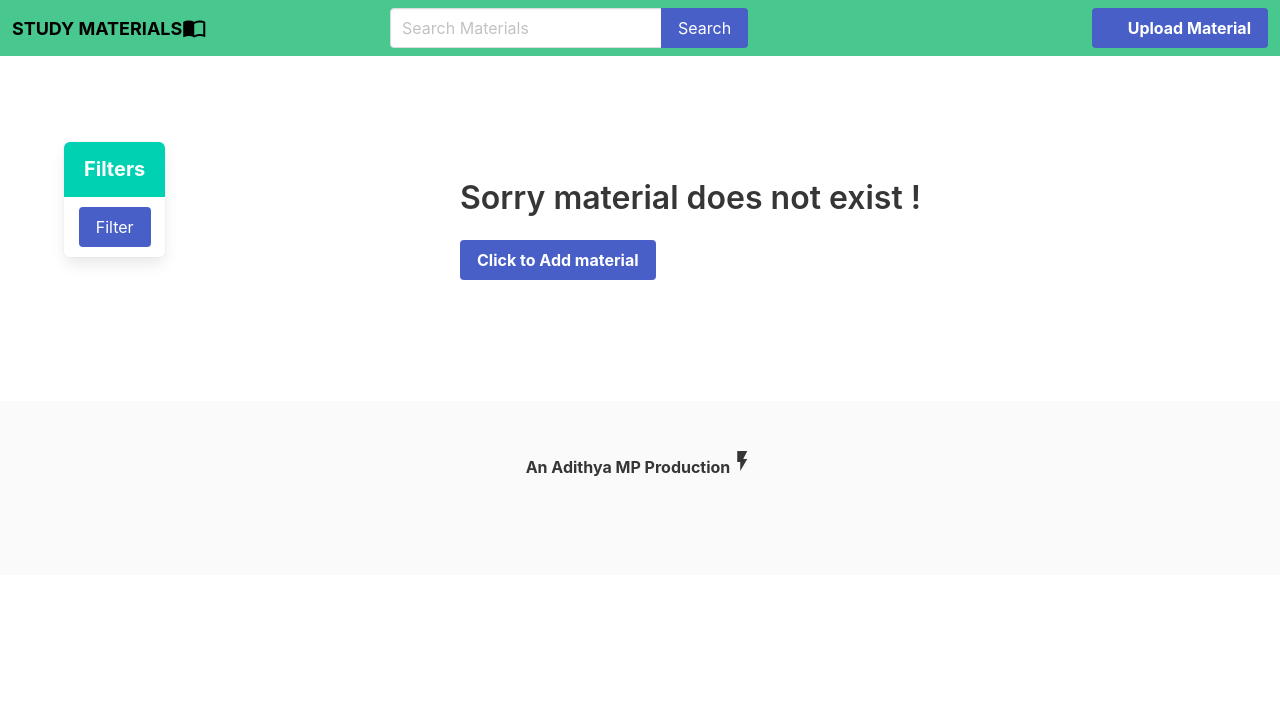
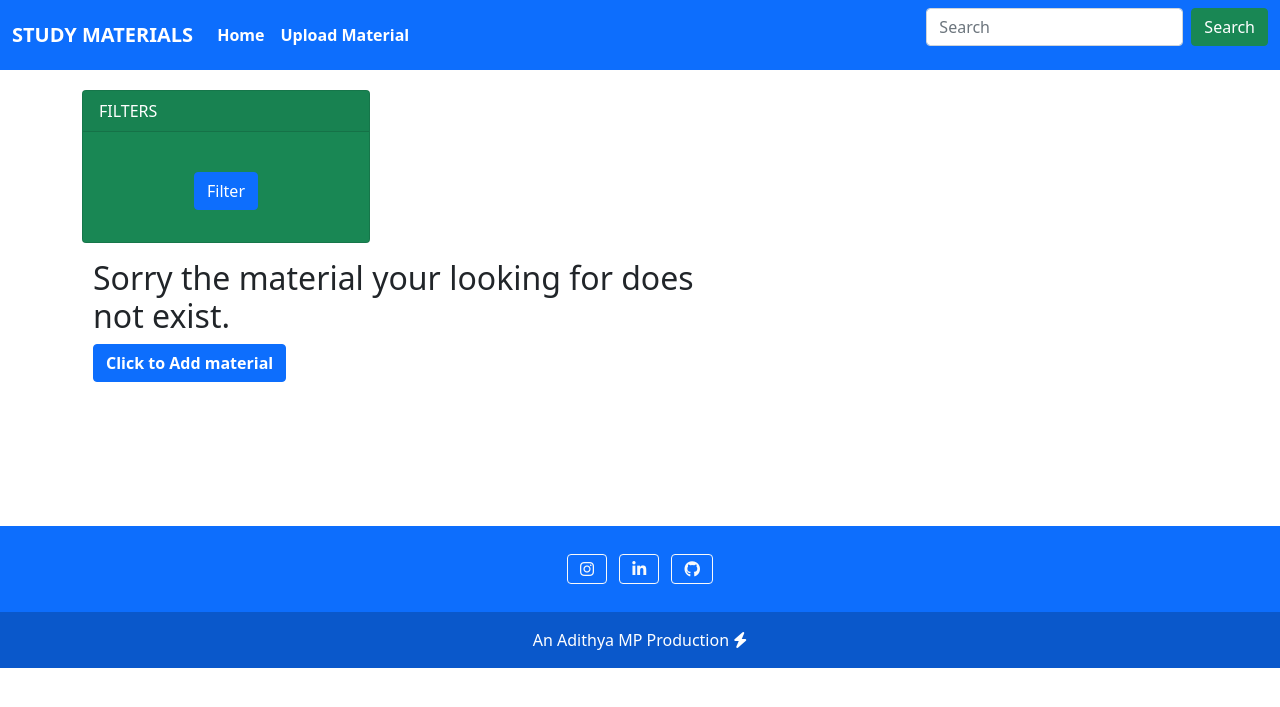
Before and after one commit to adithyamp/studymaterial, a Django app: page /1/ in a window 1280 px wide. Shown: the top 707 px of the page. Run offline with Django 3.2, Linux system fonts and the light colour scheme; data comes from the database, SQL or seed files in the repository; some libraries are stand-ins or nearby versions.

Commit message:
Bootstrap template

```diff
--- a/templates/base.html
+++ b/templates/base.html
@@ -1,57 +1,30 @@
-<!DOCTYPE html>
 <html>
     <head>
-    <meta charset="utf-8">
-    <meta name="viewport" content="width=device-width, initial-scale=1">
         <title>STUDY MATERIALS</title>
-    <link rel="stylesheet" href="https://cdn.jsdelivr.net/npm/bulma@0.9.3/css/bulma.min.css">
+        <link href="https://cdn.jsdelivr.net/npm/bootstrap@5.1.3/dist/css/bootstrap.min.css" rel="stylesheet" integrity="sha384-1BmE4kWBq78iYhFldvKuhfTAU6auU8tT94WrHftjDbrCEXSU1oBoqyl2QvZ6jIW3" crossorigin="anonymous">
         <link href="https://fonts.googleapis.com/icon?family=Material+Icons" rel="stylesheet">
     </head>
+
     <body>
+        <nav class="navbar navbar-expand-lg navbar-dark  bg-primary">
+            <div class="container-fluid">
+              <a class="navbar-brand" href="{% url 'material:index' %}" style="font-weight: bold;">STUDY MATERIALS</a>
+              <button class="navbar-toggler" type="button" data-bs-toggle="collapse" data-bs-target="#navbarSupportedContent" aria-controls="navbarSupportedContent" aria-expanded="false" aria-label="Toggle navigation">
+                <span class="navbar-toggler-icon"></span>
+              </button>
+              <div class="collapse navbar-collapse" id="navbarSupportedContent">
+                <ul class="navbar-nav me-auto mb-2 mb-lg-0" style="font-weight: bold;">
+                    <a class="nav-link active" aria-current="page" href="{% url 'material:index' %}">Home</a>
+                  </li>
+                  <li class="nav-item">
+                    <a class="nav-link active" aria-current="page" href="{% url 'material:material_form' %}">Upload Material</a>
+                  </li>
 
-    <nav class="navbar is-transparent is-success">
-
-        <div id="navbarExampleTransparentExample" class="navbar-menu">
-          <div class="navbar-start" style="font-weight: bold; font-size: large;">
-            <a class="navbar-item" style="color: black;" href="{% url 'material:index' %}">
-              STUDY MATERIALS
-              <i class="material-icons">import_contacts</i>
-            </a>
-
-          </div>
-          <div class="navbar-item navbar-start">
-            <form action="{% url 'material:index' %}" method="GET" value="{{request.GET.m}}">
-            <div class="field has-addons">
-              <div class="control">
-                <input class="input" type="text" placeholder="Search Materials" name="m" value="{{ request.GET.m }}">
-              </div>
-              <div class="control">
-                <button class="button is-link" type="submit" name="submit">
-                  Search
-                </button>
-              </div>
-            </div>
+                </ul>
+                <form class="d-flex" action="{% url 'material:index' %}" method="GET" value="{{request.GET.m}}">
+                  <input class="form-control me-2" type="search" placeholder="Search" aria-label="Search" name="m" value="{{ request.GET.m }}">
+                  <button class="btn btn-success" type="submit">Search</button>
                 </form>
-          </div>
-
-          <div class="navbar-end">
-            <div class="navbar-item" style="font-weight: bold;">
-              <div class="field is-grouped">
-                <p class="control">
-                  <a class="bd-tw-button button is-link" href="{% url 'material:material_form' %}">
-                    <span class="icon">
-                      <i class="fab fa-twitter"></i>
-                    </span>
-                    <span style="">
-
-                      Upload Material
-
-                    </span>
-                  </a>
-                </p>
-
-              </div>
-            </div>
               </div>
             </div>
           </nav>
@@ -60,23 +33,49 @@
 
     {% endblock body %}
 
-    <footer class="footer ">
-      <div class="content has-text-centered ">
-        <p>
-          <strong>An Adithya MP Production<i class="material-icons">
-            flash_on
-          </i></strong>
-        </p>
+
+    <footer class="bg-primary text-white  text-center ">
+      <!-- Grid container -->
+      <div class="container p-4 pb-0">
+        <!-- Section: Social media -->
+        <section class="mb-4">
+
+
+          <!-- Instagram -->
+          <a class="btn btn-outline-light btn-floating m-1" href="https://www.instagram.com/adithyamp/" role="button"
+            ><i class="fab fa-instagram"></i
+          ></a>
+
+          <!-- Linkedin -->
+          <a class="btn btn-outline-light btn-floating m-1" href="https://www.linkedin.com/in/adithya-mp-066429b5/" role="button"
+            ><i class="fab fa-linkedin-in"></i
+          ></a>
+
+          <!-- Github -->
+          <a class="btn btn-outline-light btn-floating m-1" href="https://github.com/adithyamp" role="button"
+            ><i class="fab fa-github"></i
+          ></a>
+        </section>
+        <!-- Section: Social media -->
       </div>
+      <!-- Grid container -->
+
+      <!-- Copyright -->
+      <div class="text-center p-3" style="background-color: rgba(0, 0, 0, 0.2);">
+      An Adithya MP Production <i class="fa-solid fa-bolt"></i>
+      </div>
+      <!-- Copyright -->
     </footer>
 
   </body>
 
   <script src="https://unpkg.com/sweetalert/dist/sweetalert.min.js"></script>
+<script src="https://cdn.jsdelivr.net/npm/bootstrap@5.1.3/dist/js/bootstrap.bundle.min.js" integrity="sha384-ka7Sk0Gln4gmtz2MlQnikT1wXgYsOg+OMhuP+IlRH9sENBO0LRn5q+8nbTov4+1p" crossorigin="anonymous"></script>
   <script>
     {% for msg in messages %}
       swal('{{msg}}');
     {% endfor %}
  </script>
+ <script src="https://kit.fontawesome.com/71791f0fe9.js" crossorigin="anonymous"></script>
 
 </html>
--- a/templates/index.html
+++ b/templates/index.html
@@ -3,141 +3,98 @@
 {% load bulma_tags %}
 {% block body %}
 
+        <div class="container" style="padding-top: 20px;">
 
 
-<section class="section">
-    <div class="container" >
-
-      <div class="columns">
-        <div class="tile is-ancestor">
-          <div class="column is-3">
-
           <div class="row">
-                <div class="form-group">
-                <div class="tile is-parent" style="padding-top: 50px;">
-                  <article class="panel is-primary">
+            <div class="col-7">
+              <div class="card text-white bg-success mb-3" style="max-width: 18rem;">
+                <div class="card-header">FILTERS</div>
+                <div class="card-body">
+                  <form action="" method="get"
+                  style="" class="mobile">
+                    {{myfilter.form|bulma}}
+                    <br>
                     <center>
-                    <p class="panel-heading ">
-                      Filters
-                    </p>
-                  </center>
-                  <form action="" method="get"
-                  style="padding-right: 10px; padding-left: 10px; padding-top: 10px; padding-bottom: 10px;">
-                    {{ myfilter.form|bulma }}
-                    <center>
-                    <button class="button is-link" type="submit">Filter</button>
+                    <button class="btn btn-primary" type="submit">Filter</button>
                    </center>
                   </form>
-                    </article>
                 </div>
-                  </div>
-              </div>
-
-         </div>
-
-         <div class="container" style="padding-top: 50px;">
-            <div class="row">
-
-              <!--{% if messages %}
-              <article class="message is-success">
-                <div class="message-body">
-                  {% for message in messages %}
-                   <li {% if message.tags %} class="{{ message.tags }}" {% endif %}>{{ message }}</li>
-                  {% endfor %}
-                </div>
-              </article>
-              {% endif %}-->
-
-              {% for material in material_list %}
-
-                <div class="col-12 mt-3">
-                        <div class="card" style="font-weight: bold; font-display:;">
-                            <header class="card-header">
-                              <p class="card-header-title">
-                               {{ material.course }}
-                              </p>
-                              <button class="card-header-icon" aria-label="more options">
-                                <span class="icon">
-                                  <i class="fas fa-angle-down" aria-hidden="true"></i>
-                                </span>
-                              </button>
-                            </header>
-                            <div class="card-content">
-                              <div class="content">
-                                  Subject - {{material.subject}} | Semester - {{material.semester}} | {{material.description}}
-
-                                <br>
-                                Uploaded By - {{material.name}}
-                              </div>
-                            </div>
-                            <footer class="card-footer">
-
-                              <a href="{{material.material.url}}" download class="card-footer-item button is-medium is-link">Download</a>
-                            </footer>
-                          </div>
-
-                </div>
-
-              {% empty %}
-
-              <h2 class="title" style="padding-top: 50px; padding-left: 120px;">Sorry material does not exist !</h2>
-              <a href="{% url 'material:material_form' %}" style="padding-left: 120px;">
-                <button  style="font-weight: bold;" class="button is-link">Click to Add material</button>
-              </a>
-
-              {% endfor %}
-
-
               </div>
             </div>
 
 
 
+              <div class="col-7" style="padding-left: 23px;">
+
+                {% for material in material_list %}
+                <div class="row">
+                <div class="card" >
+                  <h5 class="card-header">{{material.course}}</h5>
+                  <div class="card-body">
+                    <h5 class="card-title"><B>Subject - {{material.subject}} | Semester - {{material.semester}}</B></h5>
+                    <p class="card-text">Uploaded By - {{material.name}} | Date - {{material.date|date:"d N Y"}}</B></p>
+                    <p class="card-text">{{material.description}}</p>
+                    <a href="{{material.material.url}}" download class="btn btn-primary">Download</a>
                   </div>
                 </div>
-      </section>
+              </div>
+              <br>
+              {% empty %}
 
-      <section class="section">
+              <h2 class="title" style="">Sorry the material your looking for does not exist.</h2>
+              <a href="{% url 'material:material_form' %}" style="">
+                <button  style="font-weight: bold;" class="btn btn-primary">Click to Add material</button>
+              </a>
+              <br>
+              <br>
+              <br>
+              <br>
+              <br>
+              <br>
+              <br>
+
+              {% endfor %}
+              </div>
+
+            </div>
+
             <div class="container">
-          <nav class="pagination is-rounded is-centered" role="navigation" aria-label="pagination"
-          style="padding-left: 330px;">
 
+              <nav aria-label="...">
                 {% if material_list.has_other_pages %}
-            <ul class="pagination">
-
+                  <ul class="pagination justify-content-center">
                   {% if material_list.has_previous %}
-                  <a class="pagination-previous is-current" href="?page={{material_list.previous_page_number}}">Previous</a>
+                    <li class="page-item">
+                      <a class="page-link" href="?page={{material_list.previous_page_number}}" tabindex="-1" aria-disabled="true">Previous</a>
+                    </li>
                   {% else %}
-                  <a href="" class="disabled"></a>
+                    <li class="disabled"></li>
                   {% endif %}
 
-            <ul class="pagination-list">
                   {% for pages in material_list.paginator.page_range %}
 
                     {% if material_list.number == pages %}
-                   <li><a class="pagination-link is-current" aria-label="">{{pages}}</a></li>
+                      <li class="page-item"><a class="page-link" href="#">{{pages}}</a></li>
                     {% else %}
-                   <li><a class="pagination-link" aria-label="" href="?page={{pages}}">{{pages}}</a></li>
+                      <li class="page-item"><a class="page-link" href="?page={{pages}}">{{pages}}</a></li>
                     {% endif %}
 
                   {% endfor %}
-            </ul>
 
                   {% if material_list.has_next %}
-                <a class="pagination-next" href="?page={{material_list.next_page_number}}">Next page</a>
+                    <li class="page-item">
+                      <a class="page-link" href="?page={{material_list.next_page_number}}">Next</a>
+                    </li>
                   {% else %}
-                  <a href="" class="disabled"></a>
+                    <li class="disabled"></li>
                   {% endif %}
+
 
                 </ul>
               {% endif %}
 
               </nav>
-
-
-
             </div>
-      </section>
-
-
+        </div>
 {% endblock body %}
```
Also changed, not shown: templates/material_form.html (+18 -22 lines). Lines whose indentation alone changed are shown as unchanged.
